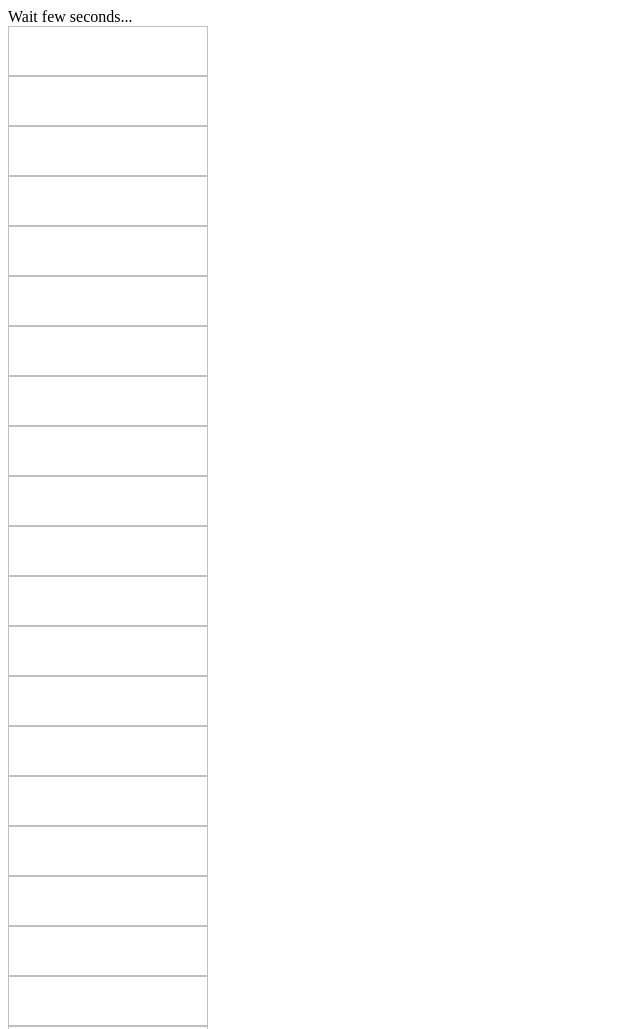
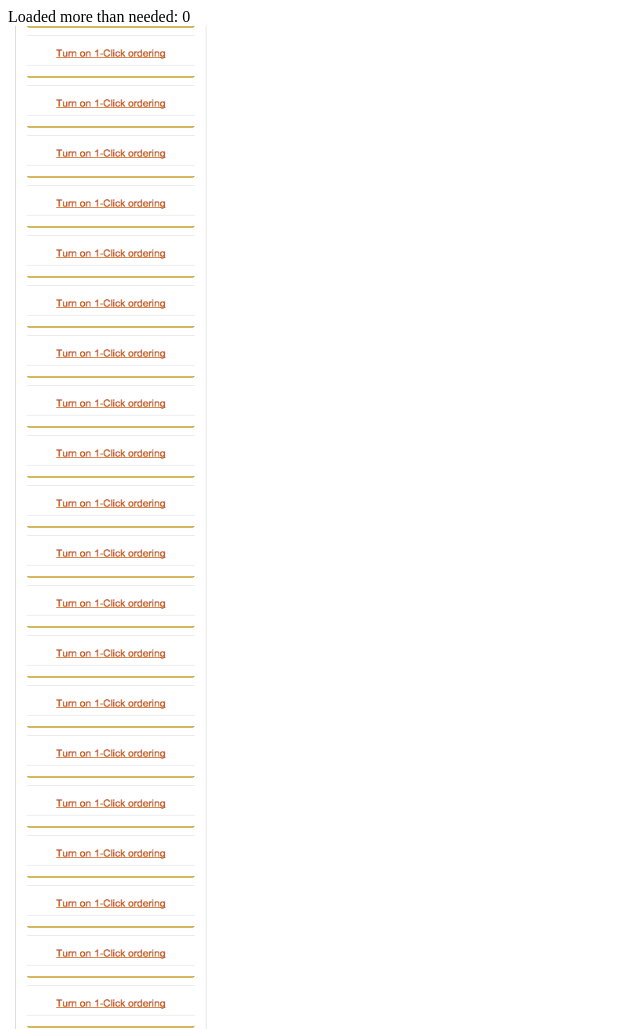
Before and after one commit to arathunku/demo-uni-images, a plain HTML site: page index-part.html in a window 1280 px wide. Shown: the top 1029 px of the page, without its empty margins (0-640 px from the left). Drawn offline with Linux system fonts and the light colour scheme; the site is published under a folder, as on GitHub Pages, so addresses that start at the root find nothing.

Commit message:
Fix script link

```diff
--- a/index-part.html
+++ b/index-part.html
@@ -44,5 +44,5 @@
     <img class="image-list" lazy-src="image.png?49" alt=""/>
     <img class="image-list" lazy-src="image.png?50" alt=""/>
 
-    <script src="/script.js" defer async type="text/javascript"></script>
+    <script src="script.js" defer async type="text/javascript"></script>
 </body>
```
